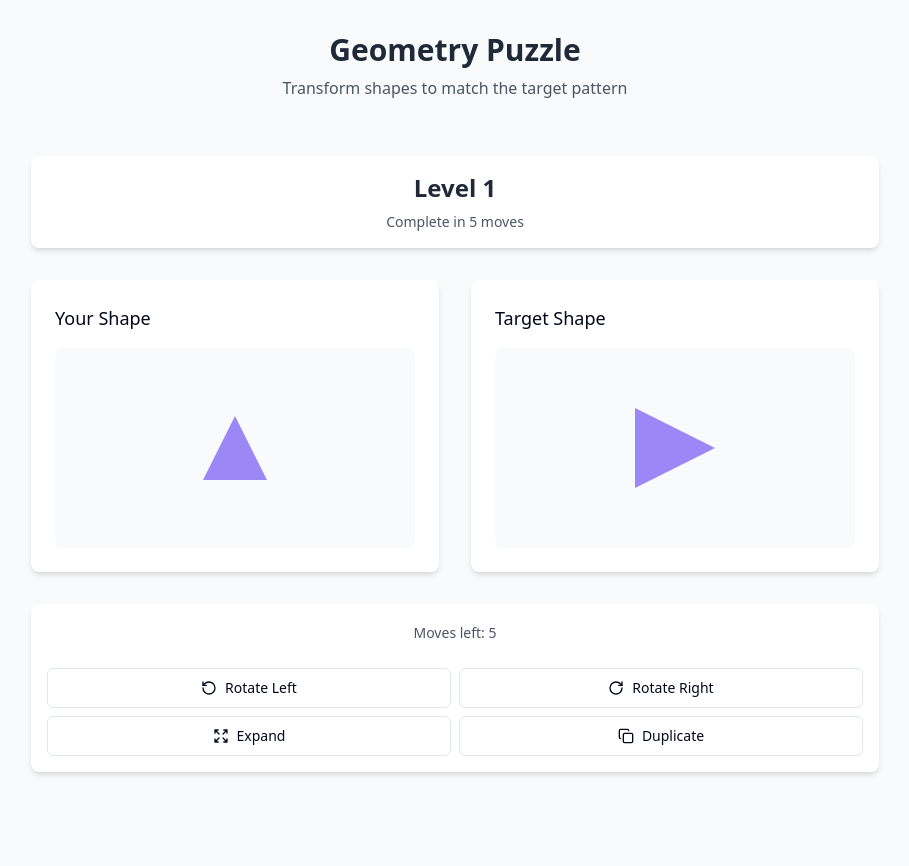
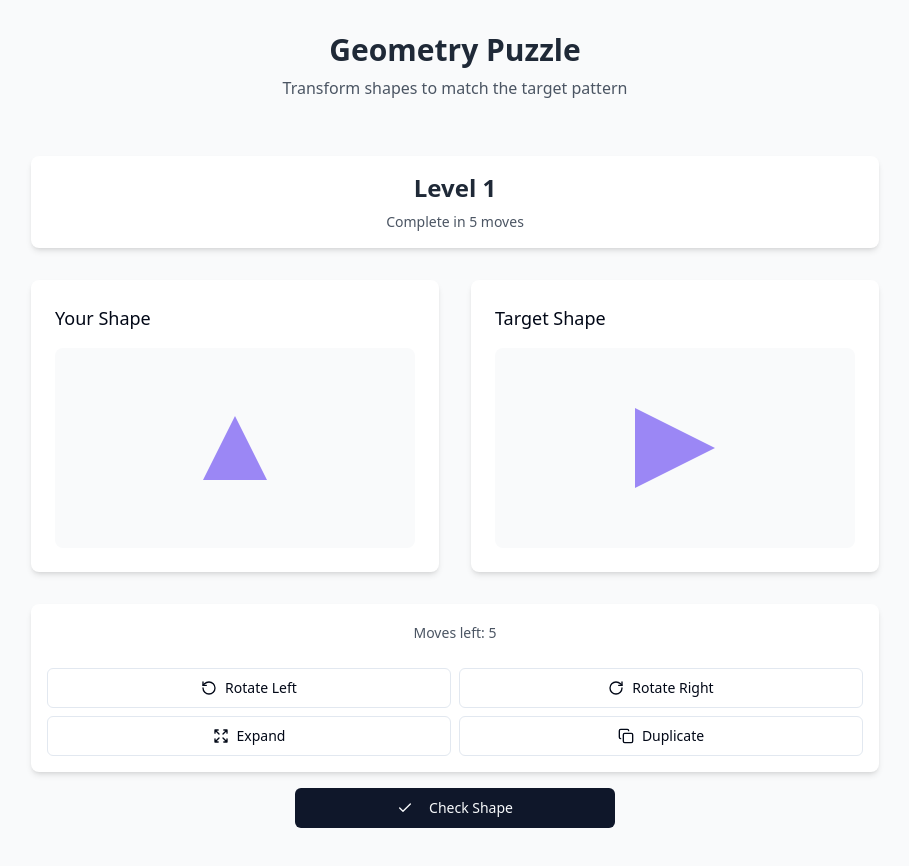
Before and after one commit to mramoslq/geometry-puzzle-steps, a React (Vite) app: page / in a window 1280 px wide. Shown: the top 866 px of the page, without its empty margins (185-1094 px from the left). Before the commit the page ends 828 px from the top, so only its background shows below. Built offline with nearby package versions, Linux system fonts and the light colour scheme.

Commit message:
Add level completion check
Implement a button to check if the shapes match and advance the level.

```diff
--- a/src/components/game/GameBoard.tsx
+++ b/src/components/game/GameBoard.tsx
@@ -1,8 +1,10 @@
-
 import { useState } from "react";
 import { Shape } from "./Shape";
 import { Controls } from "./Controls";
 import { LevelDisplay } from "./LevelDisplay";
+import { Button } from "@/components/ui/button";
+import { Check } from "lucide-react";
+import { toast } from "@/components/ui/sonner";
 
 interface GameState {
   shapes: Array<{
@@ -12,15 +14,39 @@ interface GameState {
     rotation: number;
   }>;
   movesLeft: number;
+  level: number;
+  targetShape: {
+    type: "triangle" | "square" | "circle";
+    size: "sm" | "md" | "lg";
+    rotation: number;
+  };
 }
 
+const INITIAL_MOVES = 5;
+
+const generateLevel = (level: number): GameState => {
+  // For now, we'll keep it simple with just increasing difficulty
+  const shapes = [
+    { id: 1, type: "triangle" as const, size: "md" as const, rotation: 0 }
+  ];
+
+  // Example progression: each level rotates target more and makes it larger
+  const targetShape = {
+    type: "triangle" as const,
+    size: level === 1 ? "lg" as const : "lg" as const,
+    rotation: level * 90
+  };
+
+  return {
+    shapes,
+    movesLeft: INITIAL_MOVES,
+    level,
+    targetShape
+  };
+};
+
 export const GameBoard = () => {
-  const [gameState, setGameState] = useState<GameState>({
-    shapes: [
-      { id: 1, type: "triangle", size: "md", rotation: 0 }
-    ],
-    movesLeft: 5
-  });
+  const [gameState, setGameState] = useState<GameState>(() => generateLevel(1));
 
   const handleRotateLeft = () => {
     if (gameState.movesLeft <= 0) return;
@@ -73,9 +99,26 @@ export const GameBoard = () => {
     }));
   };
 
+  const checkShapes = () => {
+    const currentShape = gameState.shapes[0];
+    const targetShape = gameState.targetShape;
+
+    const isMatch =
+      currentShape.type === targetShape.type &&
+      currentShape.size === targetShape.size &&
+      currentShape.rotation % 360 === targetShape.rotation % 360;
+
+    if (isMatch) {
+      toast.success("Perfect match! Moving to next level...");
+      setGameState(generateLevel(gameState.level + 1));
+    } else {
+      toast.error("Shapes don't match. Keep trying!");
+    }
+  };
+
   return (
     <div className="max-w-4xl mx-auto p-6">
-      <LevelDisplay level={1} targetMoves={5} />
+      <LevelDisplay level={gameState.level} targetMoves={INITIAL_MOVES} />
 
       <div className="mt-8 grid grid-cols-2 gap-8">
         <div className="bg-white p-6 rounded-lg shadow-md">
@@ -96,9 +139,9 @@ export const GameBoard = () => {
           <h3 className="text-lg font-medium mb-4">Target Shape</h3>
           <div className="min-h-[200px] flex items-center justify-center bg-gray-50 rounded-lg">
             <Shape
-              type="triangle"
-              size="lg"
-              rotation={90}
+              type={gameState.targetShape.type}
+              size={gameState.targetShape.size}
+              rotation={gameState.targetShape.rotation}
             />
           </div>
         </div>
@@ -112,6 +155,16 @@ export const GameBoard = () => {
           onDuplicate={handleDuplicate}
           movesLeft={gameState.movesLeft}
         />
+        <div className="mt-4 flex justify-center">
+          <Button
+            onClick={checkShapes}
+            className="w-full max-w-xs"
+            disabled={gameState.movesLeft <= 0}
+          >
+            <Check className="w-4 h-4 mr-2" />
+            Check Shape
+          </Button>
+        </div>
       </div>
     </div>
   );
```
